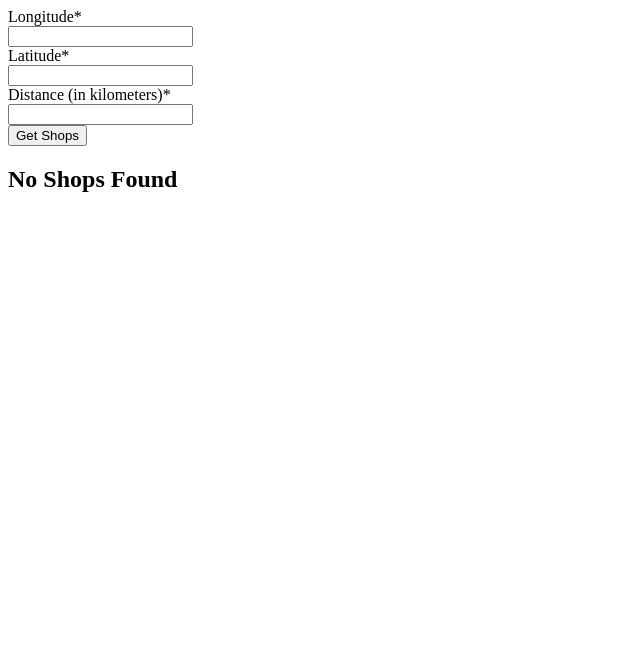
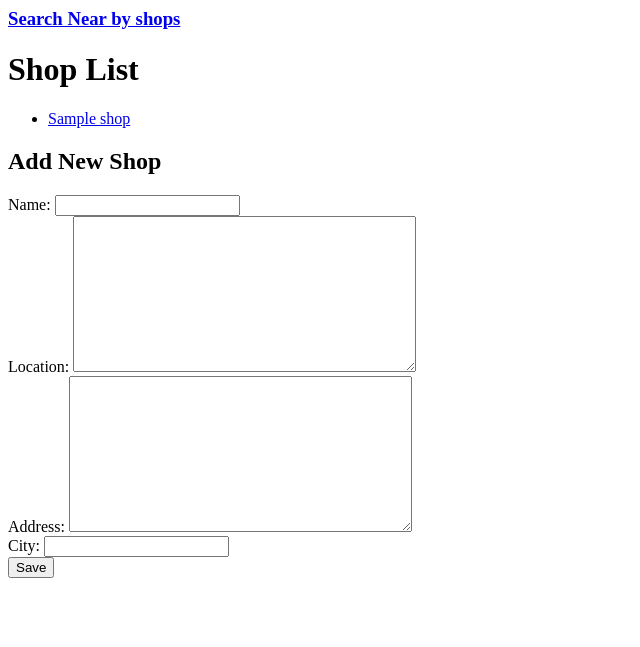
Before and after one commit to mayankWIZ/nearbyshops, a Django app: page / in a window 1280 px wide. Shown: the top 647 px of the page, without its empty margins (0-640 px from the left). Run offline with Django 4.2, Linux system fonts and the light colour scheme; tables that the repository leaves empty hold one stand-in row (values such as "Sample post"); parts of the project's set-up code (start-up, migrations or seed data) failed here and were passed over; some libraries are stand-ins or nearby versions.

Commit message:
feat: all shop management
feat: all shop management

```diff
--- a/nearbyshops/urls.py
+++ b/nearbyshops/urls.py
@@ -15,12 +15,11 @@ Including another URLconf
     2. Add a URL to urlpatterns:  path('blog/', include('blog.urls'))
 """
 from django.contrib import admin
-from django.urls import path
-from shops import views
+from django.urls import path, include
 from django.conf.urls.static import static
 from django.conf import settings
 
 urlpatterns = [
     path('admin/', admin.site.urls),
-    path('', views.shop_list)
+    path('', include('shops.urls'))
 ] + static(settings.STATIC_URL)
--- a/shops/forms.py
+++ b/shops/forms.py
@@ -1,6 +1,41 @@
 from django import forms
+from django.contrib.gis import forms as geo_forms
+from .models import Shop
 
 class LocationForm(forms.Form):
     longitude = forms.FloatField(label="Longitude", min_value=-90.00000000, max_value=90.00000000, required=True)
     latitude = forms.FloatField(label="Latitude", min_value=-180.00000000, max_value=180.00000000, required=True)
     distance = forms.FloatField(label="Distance (in kilometers)", min_value=0, required=True)
+
+class ShopForm(forms.ModelForm):
+    location = geo_forms.PointField(
+        widget=geo_forms.OSMWidget(
+            attrs={
+                "default_lon": 78.8718,
+                "default_lat": 21.7679,
+                "default_zoom": 8,
+            }
+        )
+    )
+    class Meta:
+        model = Shop
+        fields = "__all__"
+
+class ShopDetailForm(forms.ModelForm):
+    name = forms.CharField(disabled=True)
+    address = forms.CharField(disabled=True)
+    city = forms.CharField(disabled=True)
+    location = geo_forms.PointField(
+        widget=geo_forms.OSMWidget(
+            attrs={
+                "default_lon": 78.8718,
+                "default_lat": 21.7679,
+                "default_zoom": 8
+            }
+        ),
+        disabled=True
+    )
+
+    class Meta:
+        model = Shop
+        fields = "__all__"
--- /dev/null
+++ b/shops/templates/home.html
@@ -0,0 +1,24 @@
+<html>
+    <head>
+        {{ form.media }}
+    </head>
+    <body>
+        <h3><a href="/shop_list">Search Near by shops</a></h3>
+        <h1>Shop List</h1>
+        <ul>
+            {% for shop in shops %}
+                <li><a href="/detail/{{shop.pk}}">{{ shop.name }}</a></li>
+            {% empty %}
+                <li>No objects found.</li>
+            {% endfor %}
+        </ul>
+        <div style="margin-bottom:20px;height:500px;">
+        <h2> Add New Shop </h2>
+        <form method="POST" action="/">
+            {% csrf_token %}
+            {{ form.as_div }}
+            <button type="submit">Save</button>
+        </form>
+        </div>
+    </body>
+</html>
--- a/shops/templates/shop_list.html
+++ b/shops/templates/shop_list.html
@@ -1,6 +1,7 @@
 {% block content %}
+<li><a href="/">Home</a></li>
 {% load crispy_forms_tags %}
-<form action="/" method="post">
+<form method="post" action="/shop_list">
     {% csrf_token %}
     {{ form|crispy }}
     <input type="submit" value="Get Shops">
@@ -11,7 +12,7 @@
     {% for shop in shops %}
         <div>
             <p>
-                {{ shop.name }}: {{shop.distance.km|floatformat:2}} km
+                <a href="/detail/{{shop.pk}}">{{ shop.name }}</a>: {{shop.distance.km|floatformat:2}} km
             </p>
         </div>
     {% endfor %}
--- /dev/null
+++ b/shops/urls.py
@@ -0,0 +1,11 @@
+from django.urls import path
+from .views import home_view, shop_list, detail_view, update_view, delete_view
+
+urlpatterns = [
+    # Other URL patterns...
+    path('shop_list/', shop_list),
+    path('detail/<int:pk>', detail_view),
+    path('update/<int:pk>', update_view),
+    path('delete/<int:pk>', delete_view),
+    path('', home_view),
+]
--- a/shops/views.py
+++ b/shops/views.py
@@ -1,12 +1,11 @@
 from .models import Shop
 from django.views.decorators.http import require_http_methods
-from django.http import HttpResponseRedirect
-from django.shortcuts import render
+from django.shortcuts import render, get_object_or_404, redirect
 from django.contrib.gis.measure import D
 from django.contrib.gis.db.models.functions import Distance
 from django.contrib.gis.geos import Point
 
-from .forms import LocationForm
+from .forms import LocationForm, ShopForm, ShopDetailForm
 # Create your views here.
 
 @require_http_methods(["GET", "POST"])
@@ -37,7 +36,39 @@ def shop_list(request):
             )
             return render(request, "shop_list.html", {"form": form,"shops": shops})
         else:
-            return HttpResponseRedirect("/")
+            return redirect("/")
     else:
         form = LocationForm()
     return render(request, "shop_list.html", {"form": form})
+
+def home_view(request):
+    if request.method == 'POST':
+        form = ShopForm(request.POST)
+        if form.is_valid():
+            form.save()
+    form = ShopForm()
+    shops = Shop.objects.all()
+    return render(request, 'home.html', {'form': form, "shops": shops})
+
+def detail_view(request, pk):
+    shop = get_object_or_404(Shop, pk=pk)
+    form = ShopDetailForm(instance=shop)
+    return render(request, 'detail.html', {'shop': shop, 'form': form})
+
+def update_view(request, pk):
+    shop = get_object_or_404(Shop, pk=pk)
+    if request.method == 'POST':
+        form = ShopForm(request.POST, instance=shop)
+        if form.is_valid():
+            form.save()
+            return redirect('/', pk=pk)
+    else:
+        form = ShopForm(instance=shop)
+    return render(request, 'update.html', {'form': form, 'shop': shop})
+
+def delete_view(request, pk):
+    shop = get_object_or_404(Shop, pk=pk)
+    if request.method == 'POST':
+        shop.delete() # in realworl we can use soft deletion
+        return redirect('/')
+    return render(request, 'delete.html', {'shop': shop})
```
Also changed, not shown: shops/templates/delete.html (added, +8 -0 lines), shops/templates/detail.html (added, +16 -0 lines), shops/templates/update.html (added, +16 -0 lines).
